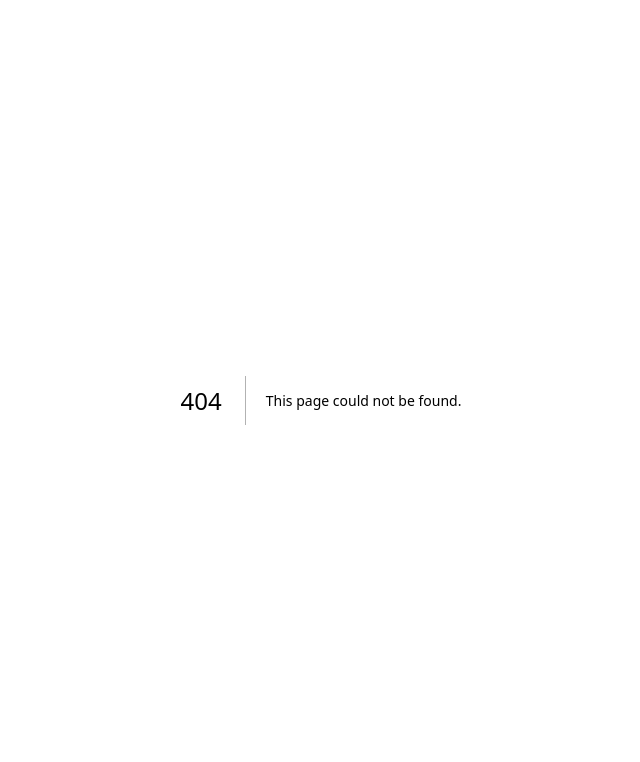
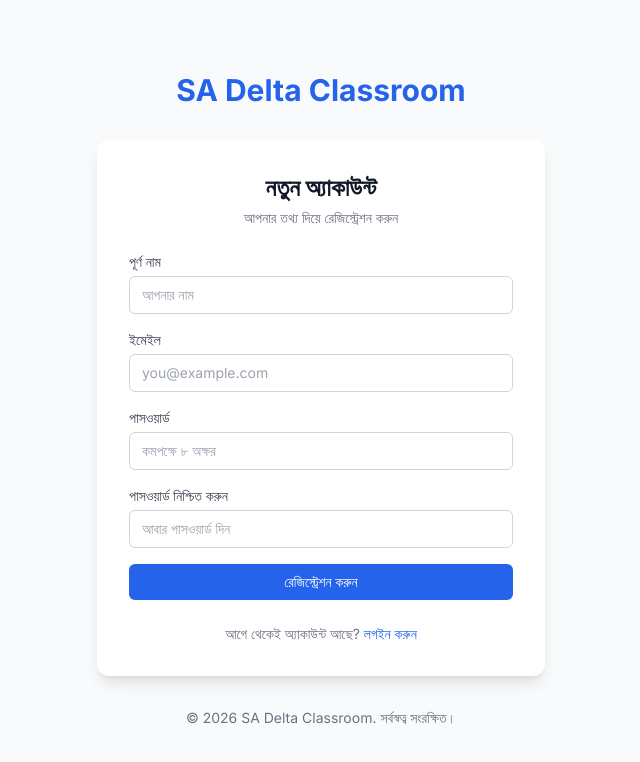
Before and after one commit to shamim22fb-gif/Delta-Classroom-, a Next.js app: page /register in a window 1280 px wide. Before the commit this address had no page. Shown: the top 762 px of the page, without its empty margins (319-959 px from the left). Built offline with nearby package versions, Linux system fonts and the light colour scheme.

Commit message:
Add registration page with form handling

```diff
--- /dev/null
+++ b/src/app/(auth)/register/page.tsx
@@ -0,0 +1,74 @@
+"use client";
+
+import { useState } from "react";
+import Link from "next/link";
+import { registerAction } from "@/actions/auth";
+
+export default function RegisterPage() {
+  const [error, setError] = useState<string | null>(null);
+  const [success, setSuccess] = useState<string | null>(null);
+  const [loading, setLoading] = useState(false);
+
+  async function handleSubmit(e: React.FormEvent<HTMLFormElement>) {
+    e.preventDefault();
+    setError(null);
+    setSuccess(null);
+    setLoading(true);
+
+    const formData = new FormData(e.currentTarget);
+    const res = await registerAction(formData);
+
+    if (res?.error) {
+      setError(res.error);
+      setLoading(false);
+    } else if (res?.success) {
+      setSuccess(res.success);
+      setLoading(false);
+    }
+  }
+
+  return (
+    <div className="animate-fade-in">
+      <div className="mb-6 text-center">
+        <h2 className="text-2xl font-bold text-gray-900">নতুন অ্যাকাউন্ট</h2>
+        <p className="mt-1 text-sm text-gray-500">আপনার তথ্য দিয়ে রেজিস্ট্রেশন করুন</p>
+      </div>
+
+      <form onSubmit={handleSubmit} className="space-y-4">
+        {error && <div className="rounded-md bg-red-50 p-3 text-sm text-red-600">{error}</div>}
+        {success && <div className="rounded-md bg-green-50 p-3 text-sm text-green-600">{success}</div>}
+
+        <div>
+          <label className="label" htmlFor="full_name">পূর্ণ নাম</label>
+          <input id="full_name" name="full_name" type="text" required className="input" placeholder="আপনার নাম" />
+        </div>
+
+        <div>
+          <label className="label" htmlFor="email">ইমেইল</label>
+          <input id="email" name="email" type="email" required className="input" placeholder="you@example.com" />
+        </div>
+
+        <div>
+          <label className="label" htmlFor="password">পাসওয়ার্ড</label>
+          <input id="password" name="password" type="password" required className="input" placeholder="কমপক্ষে ৮ অক্ষর" />
+        </div>
+
+        <div>
+          <label className="label" htmlFor="confirm_password">পাসওয়ার্ড নিশ্চিত করুন</label>
+          <input id="confirm_password" name="confirm_password" type="password" required className="input" placeholder="আবার পাসওয়ার্ড দিন" />
+        </div>
+
+        <button type="submit" disabled={loading} className="btn-primary w-full">
+          {loading ? "রেজিস্ট্রেশন হচ্ছে..." : "রেজিস্ট্রেশন করুন"}
+        </button>
+      </form>
+
+      <div className="mt-6 text-center text-sm">
+        <span className="text-gray-500">আগে থেকেই অ্যাকাউন্ট আছে? </span>
+        <Link href="/login" className="font-medium text-brand-600 hover:text-brand-500">
+          লগইন করুন
+        </Link>
+      </div>
+    </div>
+  );
+}
```
